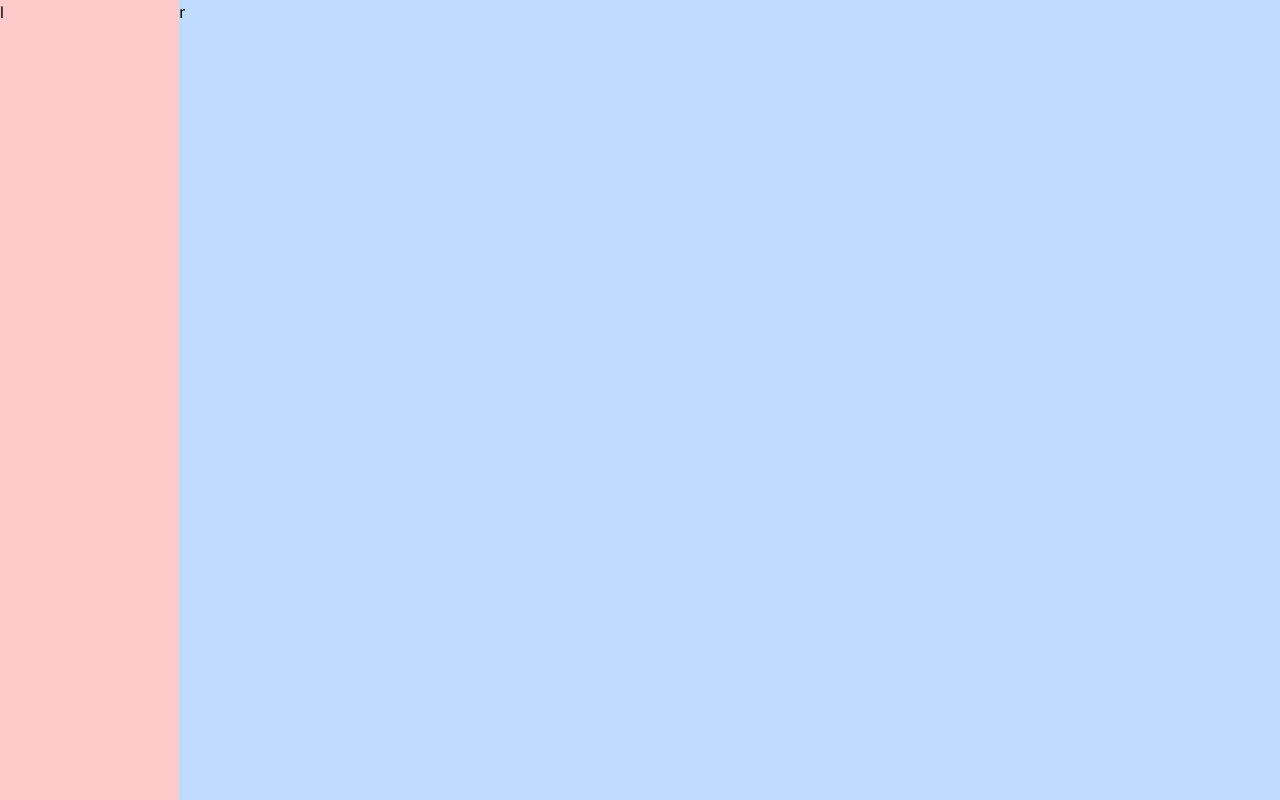
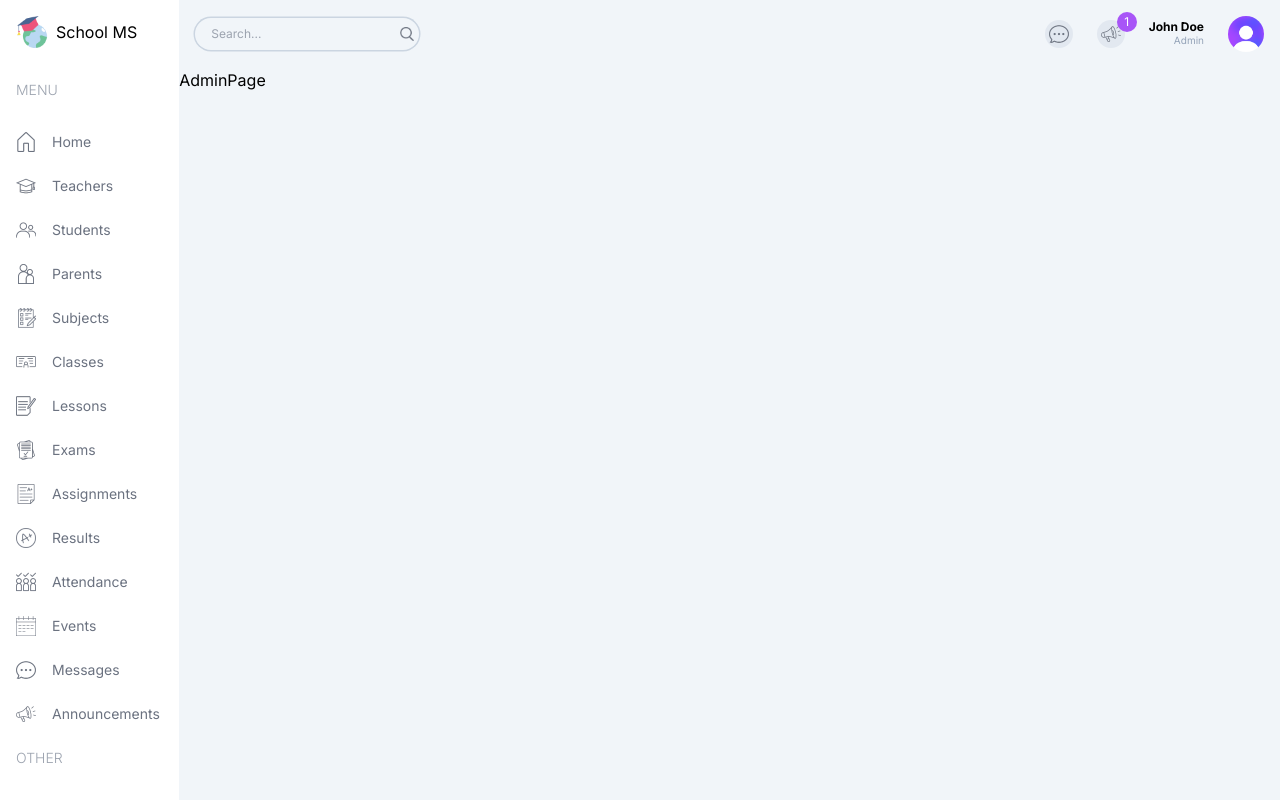
Before and after one commit to alkanaziz/school-dashboard-ui, a Next.js app: page /admin in a window 1280 px wide. Built offline with nearby package versions, Linux system fonts and the light colour scheme.

Commit message:
Refactor DashboardLayout component to include Menu and Navbar components

```diff
--- a/src/app/(dashboard)/layout.tsx
+++ b/src/app/(dashboard)/layout.tsx
@@ -1,12 +1,31 @@
+import Menu from "@/components/Menu";
+import Navbar from "@/components/Navbar";
+import Image from "next/image";
+import Link from "next/link";
+
 export default function DashboardLayout({
   children,
 }: Readonly<{
-  children: React.ReactNode
+  children: React.ReactNode;
 }>) {
-  return <div className="h-screen flex">
-    {/* LEFT */}
-    <div className="w-[14%] md:w-[8%] lg:w-1/6 xl:w-[14%]  bg-red-200">l</div>
-    {/* RIGHT */}
-    <div className="w-[86%] md:w-[92%] lg:w-5/6 xl:w-[86%]  bg-blue-200">r</div>
-  </div>
+  return (
+    <div className="flex h-screen">
+      {/* LEFT */}
+      <div className="w-[14%] overflow-scroll no-scrollbar md:w-[8%] lg:w-1/6 xl:w-[14%]">
+        <Link
+          href="/"
+          className="flex items-center justify-center gap-2 p-4 lg:justify-start"
+        >
+          <Image src="/logo.png" alt="logo" width={32} height={32} />
+          <span className="hidden lg:block">School MS</span>
+        </Link>
+        <Menu />
+      </div>
+      {/* RIGHT */}
+      <div className="w-[86%] overflow-scroll no-scrollbar bg-slate-100 md:w-[92%] lg:w-5/6 xl:w-[86%]">
+        <Navbar />
+        {children}
+      </div>
+    </div>
+  );
 }
```
